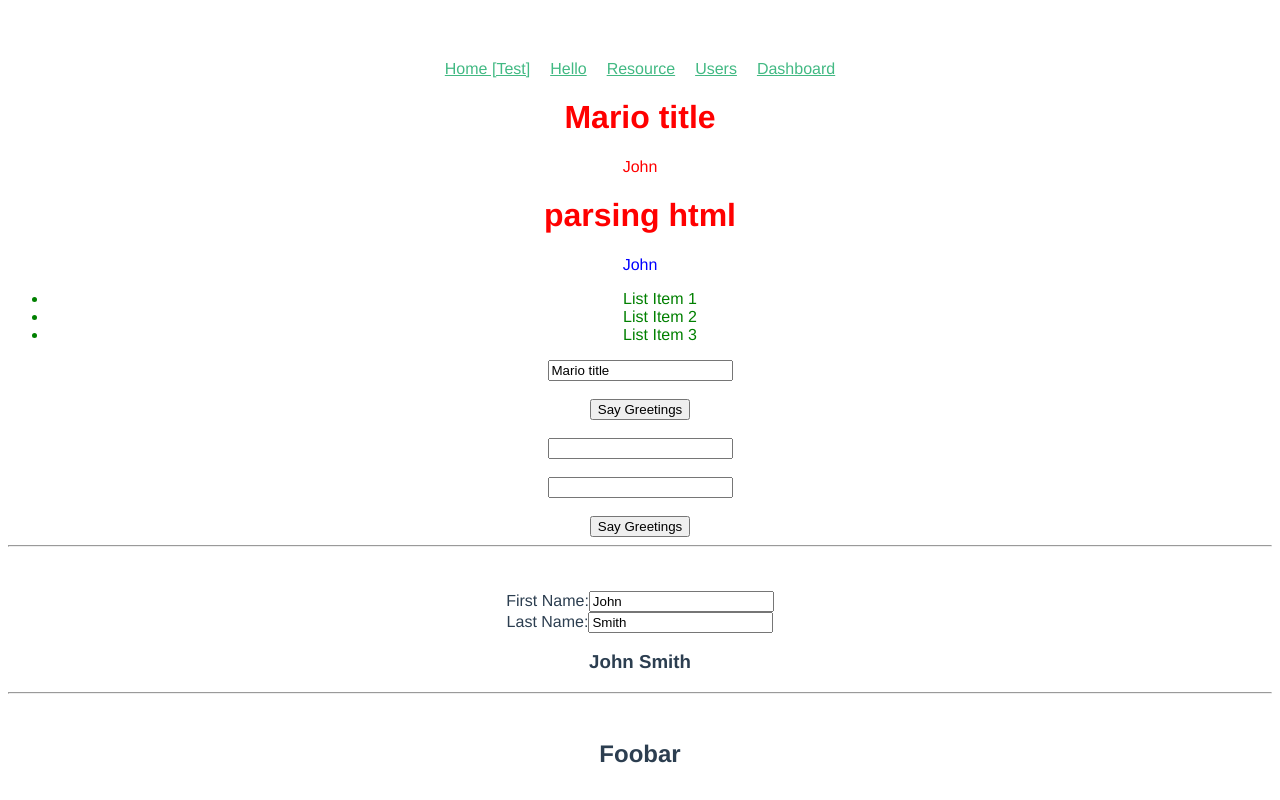
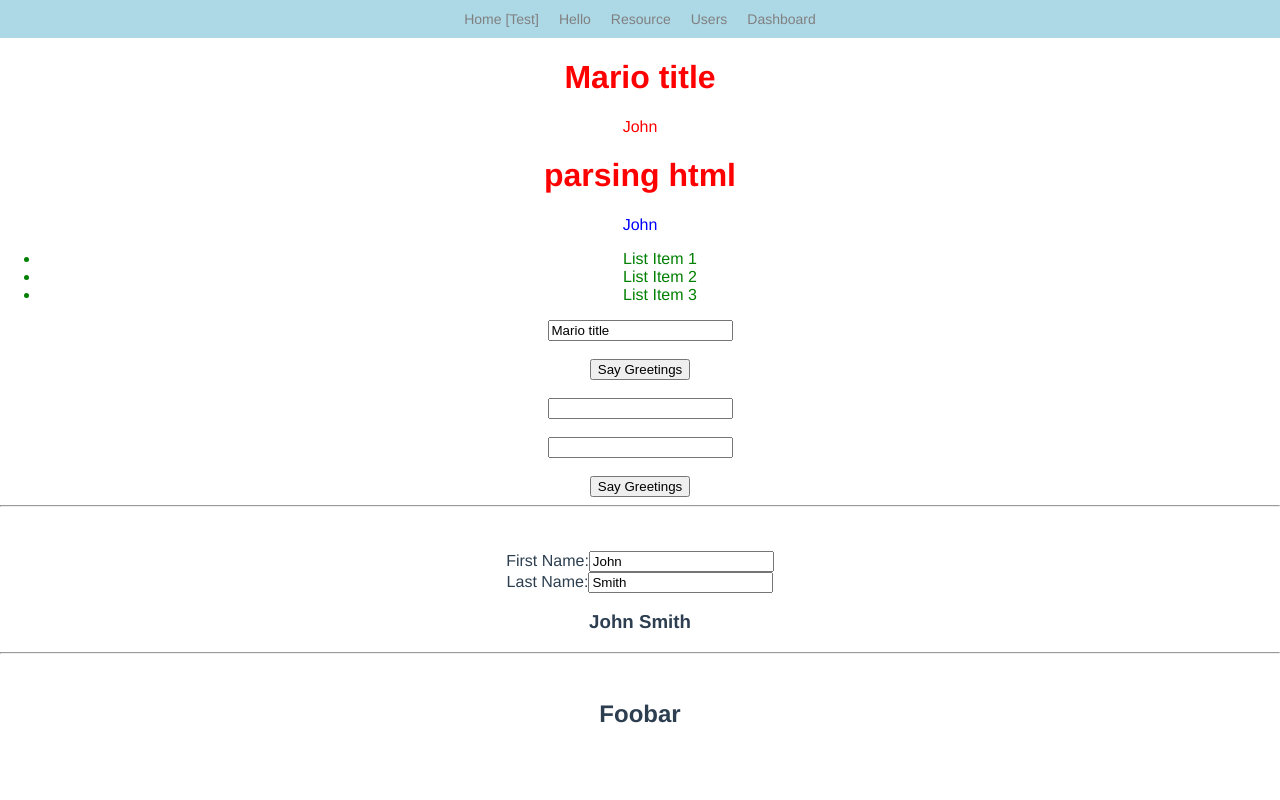
Before and after one commit to mario-iamb/vuejs_modules, a Vue app: page / in a window 1280 px wide. Built offline with nearby package versions, Linux system fonts and the light colour scheme; what vue-resource would draw is missing.

Commit message:
min nav style added

```diff
--- a/src/App.vue
+++ b/src/App.vue
@@ -37,18 +37,26 @@
 </script>
 
 <style>
+
+body, html {
+  margin:0;
+  padding: 0;
+}
+
 #app {
   font-family: 'Avenir', Helvetica, Arial, sans-serif;
   -webkit-font-smoothing: antialiased;
   -moz-osx-font-smoothing: grayscale;
   text-align: center;
   color: #2c3e50;
-  margin-top: 60px;
 }
 
 ul.nav {
+  width: 100%;
   list-style-type: none;
-  padding: 0;
+  padding: 10px 0;
+  margin: 0;
+  background: lightblue;
 }
 
 ul.nav li {
@@ -57,7 +65,9 @@ ul.nav li {
 }
 
 ul.nav li a {
-  color: #42b983;
+  color: grey;
+  font-size: 14px;
+  text-decoration: none;
 }
 
 </style>
```
